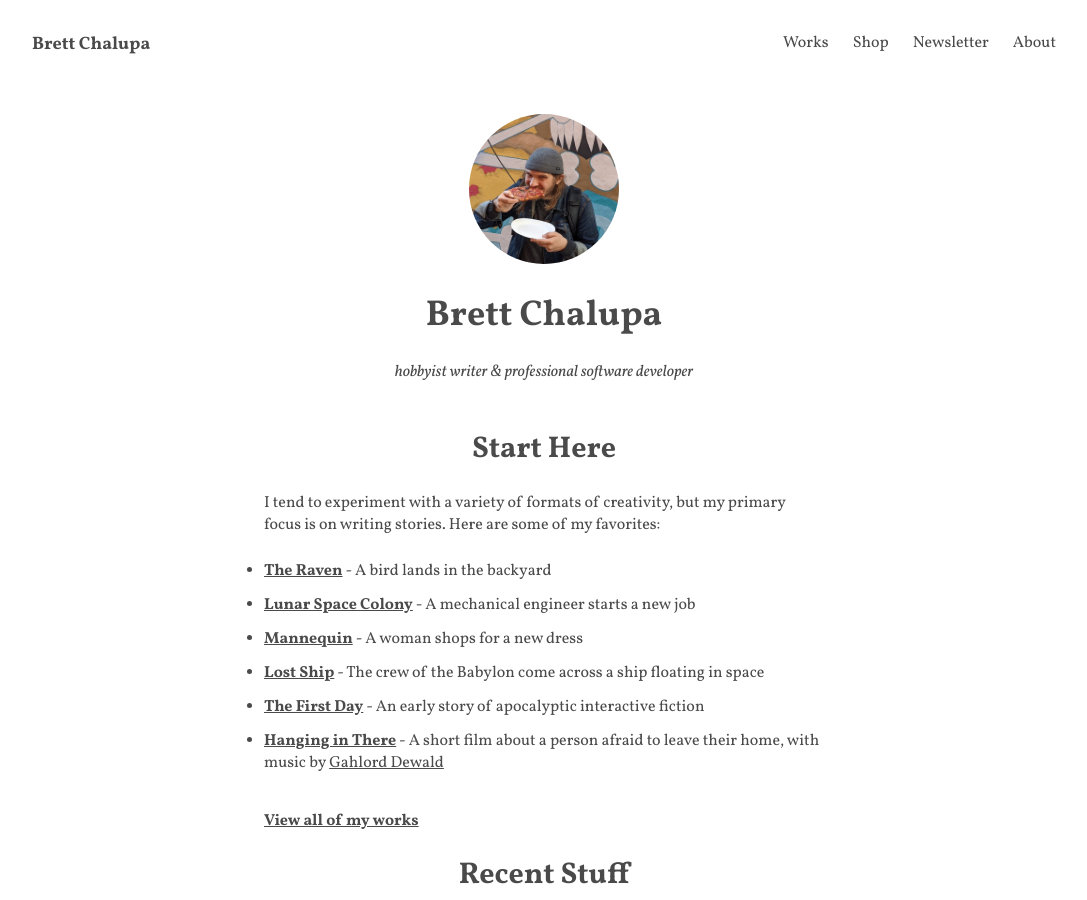
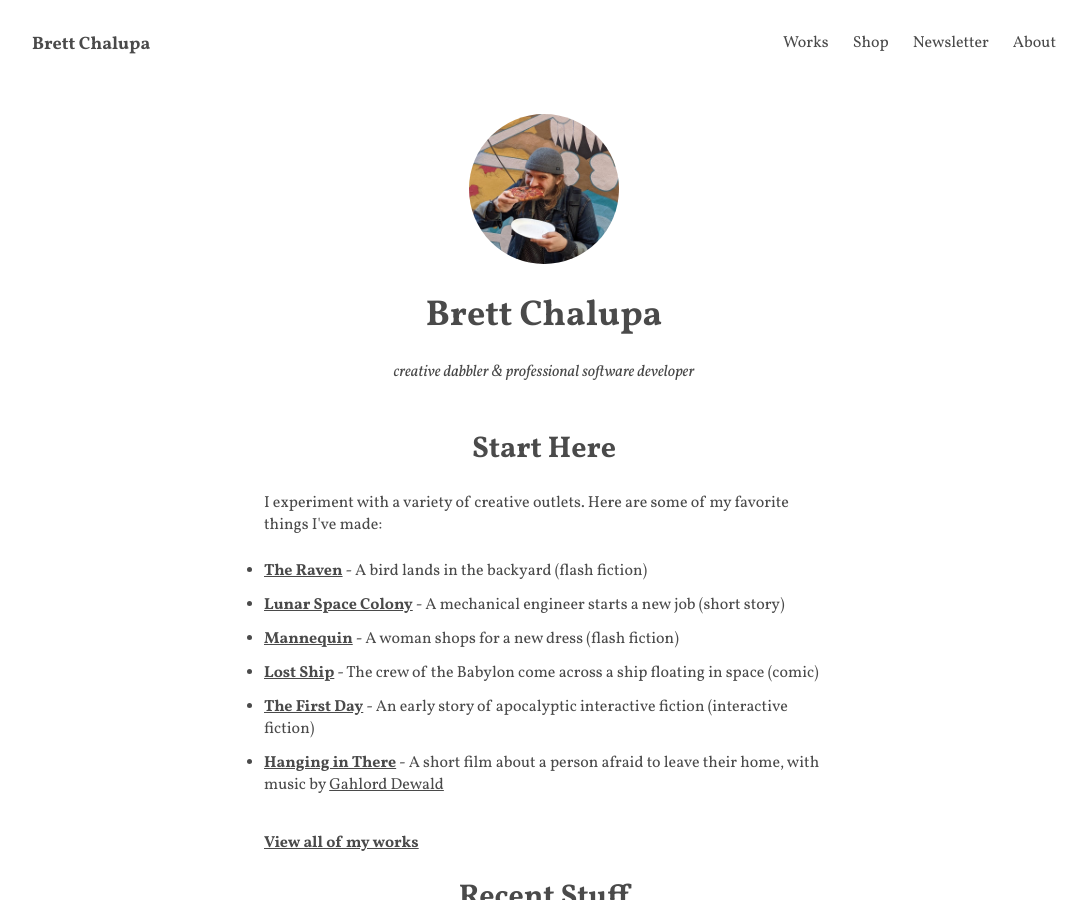
Before and after one commit to brettchalupa/brettchalupa.github.io, a Jekyll site: the page built from index.html, in a window 1280 px wide and 900 px high. Shown: the whole window, without its empty margins (96-1183 px from the left). Built offline with Jekyll 4.4.1, drawn with Linux system fonts in a browser that asks for light colours.

Commit message:
Revise tagline & homepage

```diff
--- a/_config.yml
+++ b/_config.yml
@@ -45,7 +45,7 @@ defaults:
       type: short_stories
     values:
       layout: chapter
-description: 'Adventure, creator, and software developer based in Pennsylvania.'
+description: 'Creative dabbler, professional software developer'
 url: http://www.brettchalupa.com
 logo: "/img/brett-pizza.jpg"
 google_site_verification: h9LmQSzbCwC5a0Oc1q6qAqQgApXhfsS7p13JFHFQD0Q
--- a/index.html
+++ b/index.html
@@ -9,33 +9,33 @@ layout: default
 
     <h1>Brett Chalupa</h1>
 
-    <p class="tagline"><em>hobbyist writer &amp; professional software developer</em></p>
+    <p class="tagline"><em>creative dabbler &amp; professional software developer</em></p>
   </div>
 
   <div>
     <h2>Start Here</h2>
 
-    <p>I tend to experiment with a variety of formats of creativity, but my primary focus is on writing stories. Here are some of my favorites:</p>
+    <p>I experiment with a variety of creative outlets. Here are some of my favorite things I've made:</p>
 
     <ul>
       <li>
-        <a href="/the-raven"><strong>The Raven</strong></a> - A bird lands in the backyard
+        <a href="/the-raven"><strong>The Raven</strong></a> - A bird lands in the backyard (flash fiction)
       </li>
 
       <li>
-        <a href="/lunar-space-colony"><strong>Lunar Space Colony</strong></a> - A mechanical engineer starts a new job
+        <a href="/lunar-space-colony"><strong>Lunar Space Colony</strong></a> - A mechanical engineer starts a new job (short story)
       </li>
 
       <li>
-        <a href="/mannequin"><strong>Mannequin</strong></a> - A woman shops for a new dress
+        <a href="/mannequin"><strong>Mannequin</strong></a> - A woman shops for a new dress (flash fiction)
       </li>
 
       <li>
-        <a href="/lost-ship"><strong>Lost Ship</strong></a> - The crew of the Babylon come across a ship floating in space
+        <a href="/lost-ship"><strong>Lost Ship</strong></a> - The crew of the Babylon come across a ship floating in space (comic)
       </li>
 
       <li>
-        <a href="/the-first-day"><strong>The First Day</strong></a> - An early story of apocalyptic interactive fiction
+        <a href="/the-first-day"><strong>The First Day</strong></a> - An early story of apocalyptic interactive fiction (interactive fiction)
       </li>
 
       <li>
```
